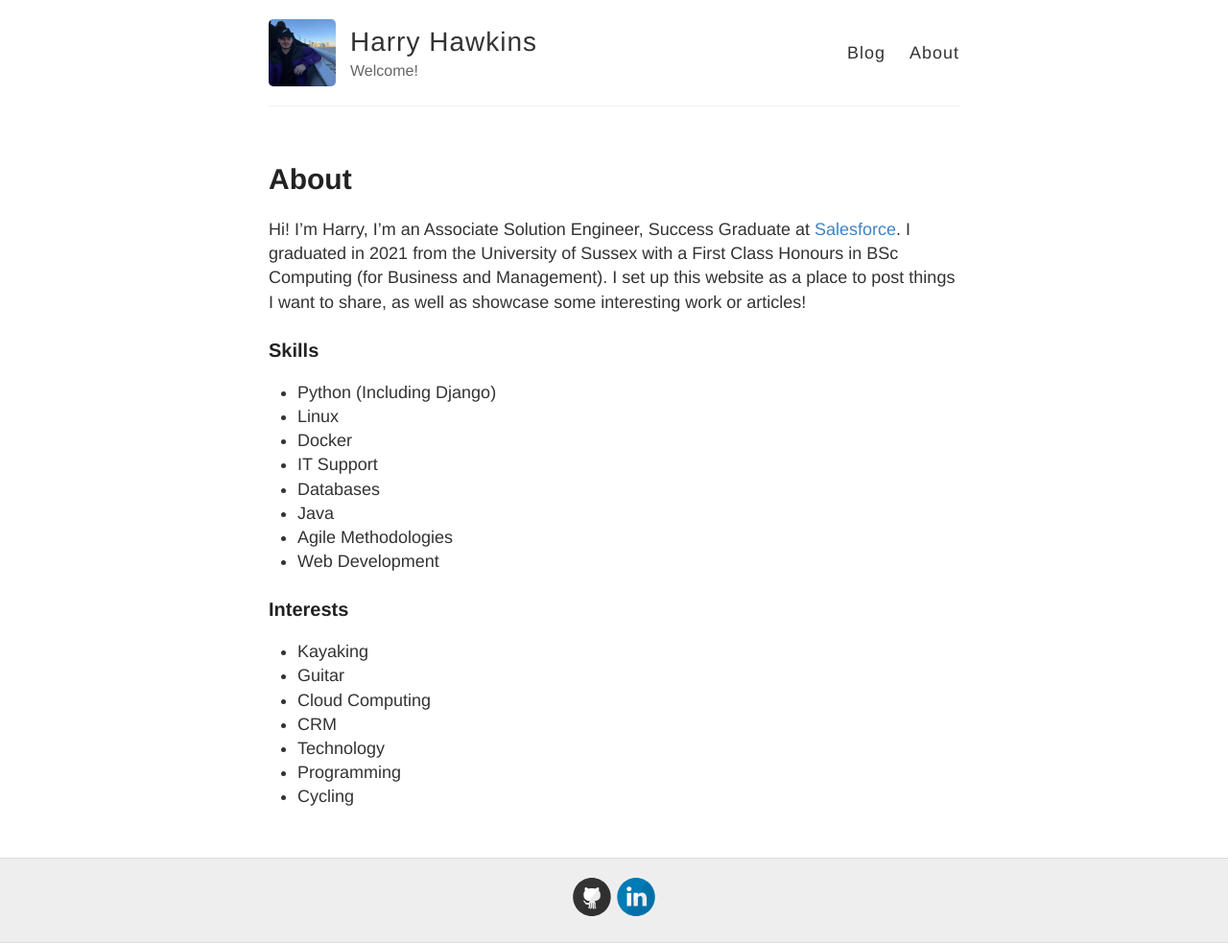
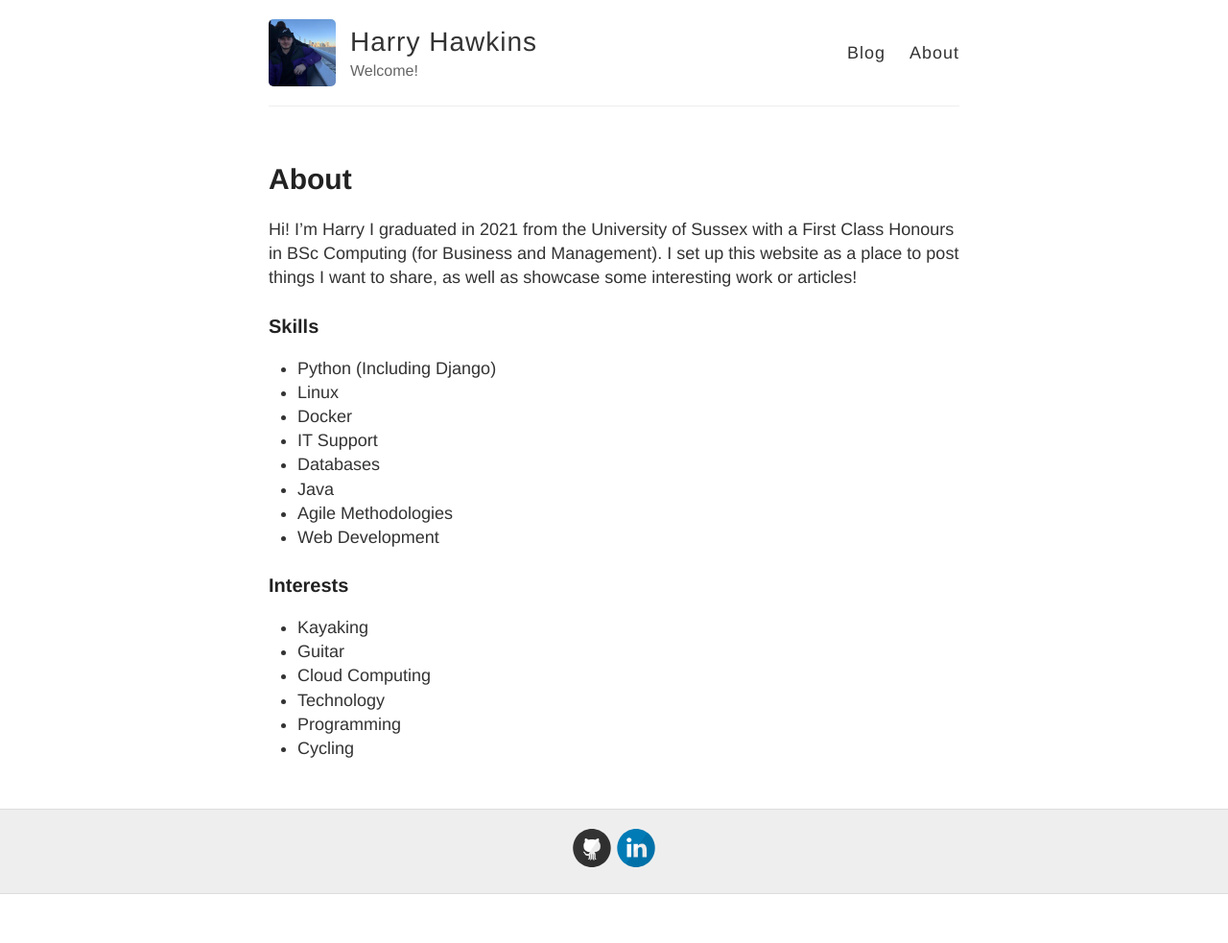
Before and after one commit to HarryHawkins/harryhawkins.github.io, a Jekyll site: the page built from about.md, in a window 1280 px wide. Shown: the whole page at 96% size. Built offline with Jekyll 4.4.1, drawn with Linux system fonts in a browser that asks for light colours; after the commit the page ends 932 px from its top, so only the background shows below that.

Commit message:
Update about.md

```diff
--- a/about.md
+++ b/about.md
@@ -4,7 +4,7 @@ title: About
 permalink: /about/
 ---
 
-Hi! I'm Harry, I'm an Associate Solution Engineer, Success Graduate at [Salesforce](https://www.salesforce.com/eu/).
+Hi! I'm Harry
 I graduated in 2021 from the University of Sussex with a First Class Honours in BSc Computing (for Business and Management).
 I set up this website as a place to post things I want to share, as well as showcase some interesting work or articles!
 
@@ -22,7 +22,6 @@ I set up this website as a place to post things I want to share, as well as show
 - Kayaking
 - Guitar
 - Cloud Computing
-- CRM
 - Technology
 - Programming
 - Cycling
```
